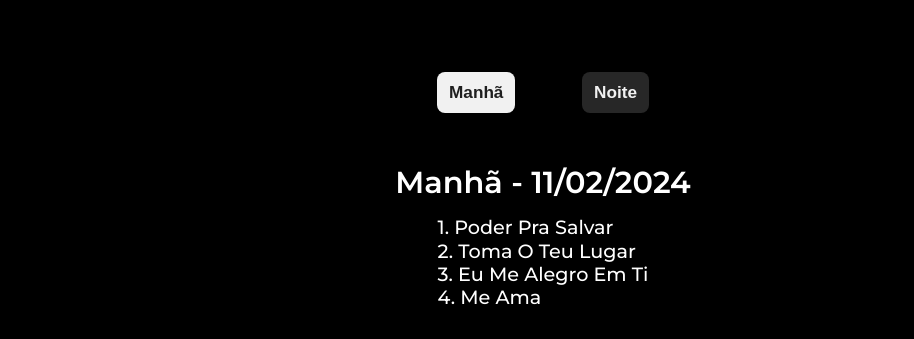
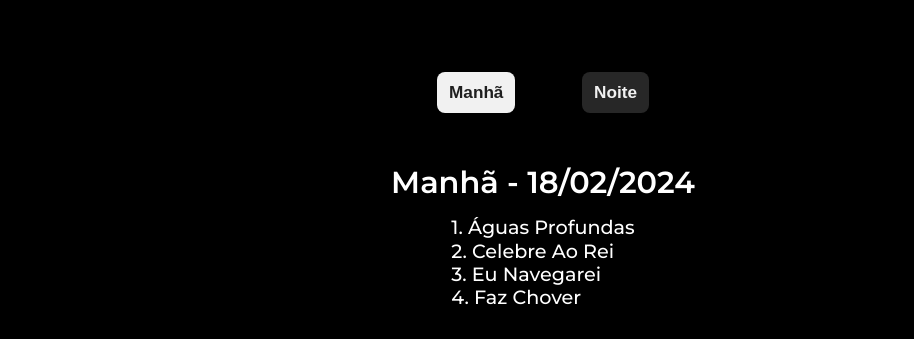
Before and after one commit to oeduardoramalho/marcadospeloamor, a plain HTML site: page setlists.html in a window 1280 px wide. Both pictures are taken after a click on the button "Manhã". Shown: the part 137-476 px from the top of the page, without its empty margins (97-1011 px from the left). Drawn offline with Linux system fonts and the light colour scheme.

Commit message:
content update

```diff
--- a/setlists.html
+++ b/setlists.html
@@ -45,14 +45,14 @@
         </section>
 
         <section class="corpo__conteudo conteudo-manha">
-            <h3 class="corpo__titulo">Manhã - 11/02/2024</h3>
+            <h3 class="corpo__titulo">Manhã - 18/02/2024</h3>
 
             <ol class="lista__musicas">
-                <li class="lista__musicas-item">1. Poder Pra Salvar</li>
-                <li class="lista__musicas-item">2. Toma O Teu Lugar</li>
-                <li class="lista__musicas-item">3. Eu Me Alegro Em Ti</li>
+                <li class="lista__musicas-item">1. Águas Profundas</li>
+                <li class="lista__musicas-item">2. Celebre Ao Rei</li>
+                <li class="lista__musicas-item">3. Eu Navegarei</li>
                 <!-- <p class="lista__musicas-texto">Ceia:</p> -->
-                <li class="lista__musicas-item">4. Me Ama</li>
+                <li class="lista__musicas-item">4. Faz Chover</li>
             </ol>
 
             <div class="corpo__linktree">
```
